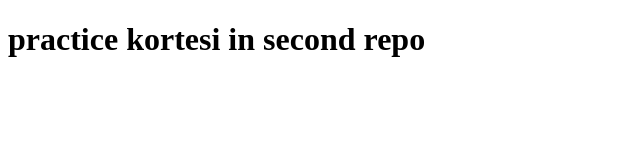
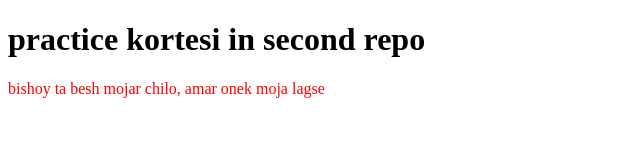
Before and after one commit to mihasan/my-second-repo, a plain HTML site: page index.html in a window 1280 px wide. Shown: the whole page, without its empty margins (0-640 px from the left). Drawn offline with Linux system fonts and the light colour scheme.

Commit message:
coloer in p

```diff
--- a/index.html
+++ b/index.html
@@ -5,8 +5,11 @@
     <meta http-equiv="X-UA-Compatible" content="IE=edge">
     <meta name="viewport" content="width=device-width, initial-scale=1.0">
     <title>this is my second repo</title>
+    <link rel="stylesheet" href="main.css">
+
 </head>
 <body>
     <h1>practice kortesi in second repo</h1>
+    <p>bishoy ta besh mojar chilo, amar onek moja lagse</p>
 </body>
 </html>
--- /dev/null
+++ b/main.css
@@ -0,0 +1,3 @@
+p{
+    color:red;
+}
```
